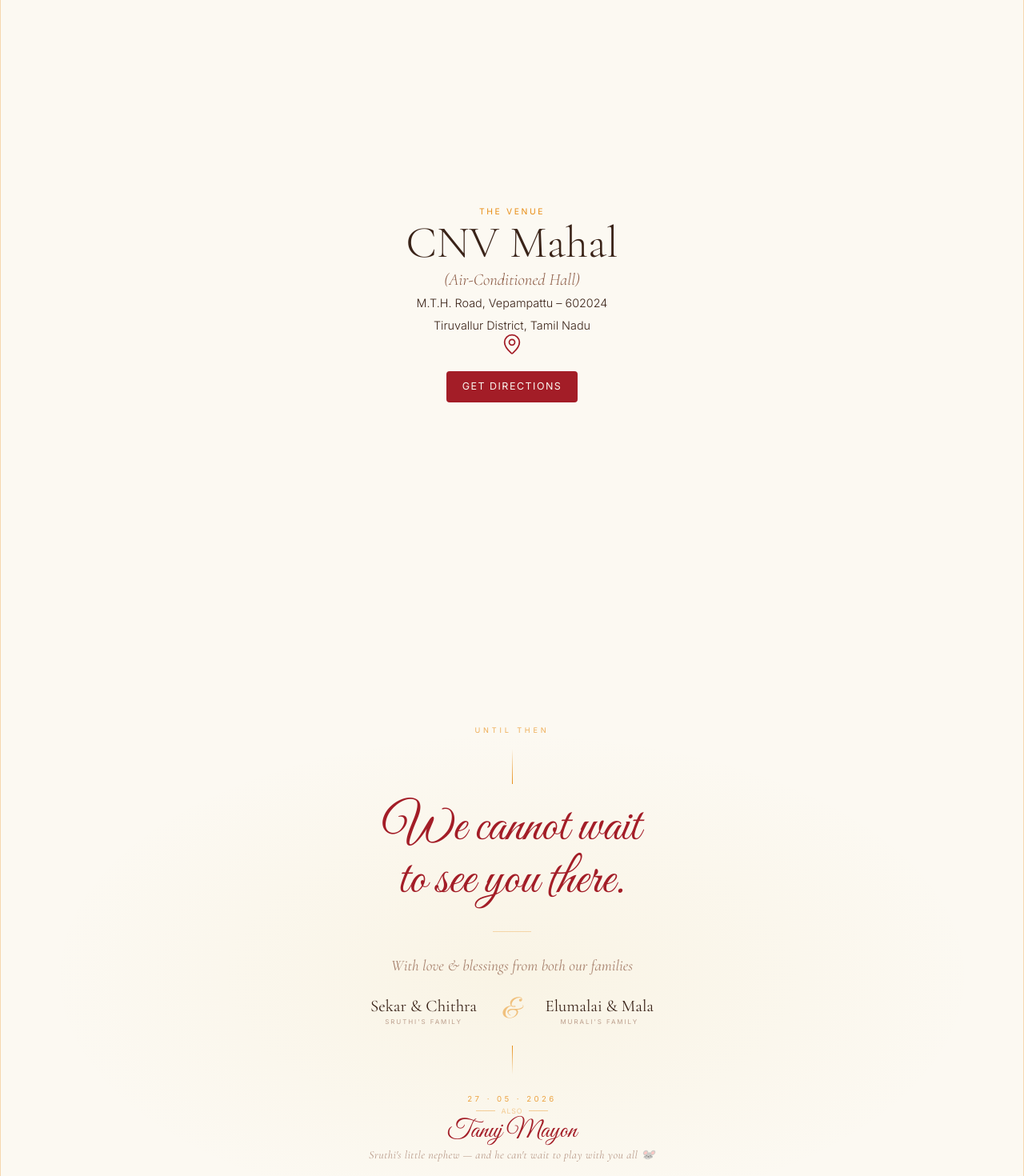
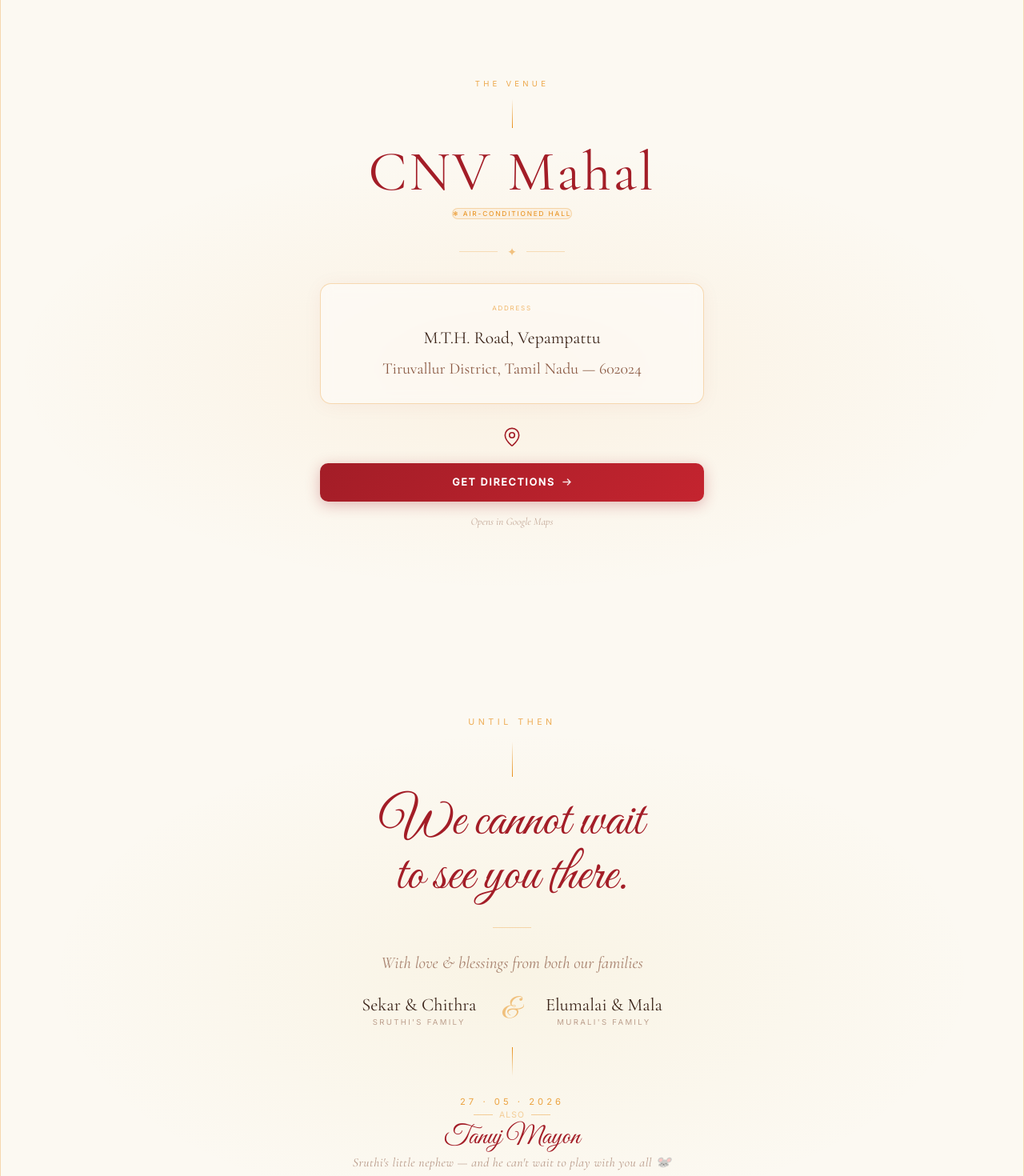
Before and after one commit to iammurali/engagement, a React (Vite) app: page / in a window 1280 px wide. Shown: the part 3220-4690 px from the top of the page at 80% size. Built offline with nearby package versions, Linux system fonts and the light colour scheme.

Commit message:
invitation updates

```diff
--- a/src/components/Closing.jsx
+++ b/src/components/Closing.jsx
@@ -37,7 +37,7 @@ export default function Closing() {
         <Reveal delay={0}>
           <p
             className="font-inter uppercase tracking-[0.42em]"
-            style={{ fontSize: '0.57rem', color: 'var(--color-accent)', opacity: 0.7 }}
+            style={{ fontSize: '0.67rem', color: 'var(--color-accent)', opacity: 0.7 }}
           >
             Until then
           </p>
@@ -64,7 +64,7 @@ export default function Closing() {
           <p
             className="font-vibes"
             style={{
-              fontSize: 'clamp(2.6rem, 9vw, 4rem)',
+              fontSize: 'clamp(2.7rem, 9vw, 4.1rem)',
               color: 'var(--color-primary)',
               lineHeight: 1.1,
             }}
@@ -77,7 +77,7 @@ export default function Closing() {
           <p
             className="font-vibes"
             style={{
-              fontSize: 'clamp(2.6rem, 9vw, 4rem)',
+              fontSize: 'clamp(2.7rem, 9vw, 4.1rem)',
               color: 'var(--color-primary)',
               lineHeight: 1.1,
               marginTop: -4,
@@ -105,7 +105,7 @@ export default function Closing() {
           <p
             className="font-cormorant italic"
             style={{
-              fontSize: 'clamp(1rem, 3.5vw, 1.2rem)',
+              fontSize: 'clamp(1.1rem, 3.5vw, 1.3rem)',
               color: 'var(--color-text-muted)',
               opacity: 0.75,
               marginBottom: 22,
@@ -122,7 +122,7 @@ export default function Closing() {
               <p
                 className="font-cormorant"
                 style={{
-                  fontSize: 'clamp(1.05rem, 3.8vw, 1.3rem)',
+                  fontSize: 'clamp(1.15rem, 3.8vw, 1.4rem)',
                   color: 'var(--color-text-dark)',
                   fontWeight: 400,
                   lineHeight: 1.3,
@@ -132,7 +132,7 @@ export default function Closing() {
               </p>
               <p
                 className="font-inter uppercase tracking-[0.24em] mt-1"
-                style={{ fontSize: '0.5rem', color: 'var(--color-text-muted)', opacity: 0.55 }}
+                style={{ fontSize: '0.6rem', color: 'var(--color-text-muted)', opacity: 0.55 }}
               >
                 Sruthi's Family
               </p>
@@ -141,7 +141,7 @@ export default function Closing() {
             <span
               className="font-vibes"
               style={{
-                fontSize: 'clamp(1.6rem, 5vw, 2.2rem)',
+                fontSize: 'clamp(1.7rem, 5vw, 2.3rem)',
                 color: 'var(--color-accent)',
                 opacity: 0.5,
                 lineHeight: 1,
@@ -154,7 +154,7 @@ export default function Closing() {
               <p
                 className="font-cormorant"
                 style={{
-                  fontSize: 'clamp(1.05rem, 3.8vw, 1.3rem)',
+                  fontSize: 'clamp(1.15rem, 3.8vw, 1.4rem)',
                   color: 'var(--color-text-dark)',
                   fontWeight: 400,
                   lineHeight: 1.3,
@@ -164,7 +164,7 @@ export default function Closing() {
               </p>
               <p
                 className="font-inter uppercase tracking-[0.24em] mt-1"
-                style={{ fontSize: '0.5rem', color: 'var(--color-text-muted)', opacity: 0.55 }}
+                style={{ fontSize: '0.6rem', color: 'var(--color-text-muted)', opacity: 0.55 }}
               >
                 Murali's Family
               </p>
@@ -193,7 +193,7 @@ export default function Closing() {
         <Reveal delay={0.88}>
           <p
             className="font-inter uppercase tracking-[0.36em]"
-            style={{ fontSize: '0.6rem', color: 'var(--color-accent)', opacity: 0.8 }}
+            style={{ fontSize: '0.7rem', color: 'var(--color-accent)', opacity: 0.8 }}
           >
             27 · 05 · 2026
           </p>
@@ -204,13 +204,13 @@ export default function Closing() {
           <div className="flex flex-col items-center mt-8">
             <div className="flex items-center gap-2" style={{ opacity: 0.4 }}>
               <div style={{ width: 24, height: 1, background: 'var(--color-accent)' }} />
-              <span style={{ fontSize: '0.55rem', color: 'var(--color-accent)', letterSpacing: '0.1em', fontFamily: 'Inter, sans-serif', textTransform: 'uppercase' }}>also</span>
+              <span style={{ fontSize: '0.65rem', color: 'var(--color-accent)', letterSpacing: '0.1em', fontFamily: 'Inter, sans-serif', textTransform: 'uppercase' }}>also</span>
               <div style={{ width: 24, height: 1, background: 'var(--color-accent)' }} />
             </div>
             <p
               className="font-vibes mt-2"
               style={{
-                fontSize: 'clamp(1.6rem, 5.5vw, 2rem)',
+                fontSize: 'clamp(1.7rem, 5.5vw, 2.1rem)',
                 color: 'var(--color-primary)',
                 lineHeight: 1.2,
               }}
@@ -220,7 +220,7 @@ export default function Closing() {
             <p
               className="font-cormorant italic mt-1"
               style={{
-                fontSize: 'clamp(0.78rem, 2.4vw, 0.88rem)',
+                fontSize: 'clamp(0.88rem, 2.4vw, 0.98rem)',
                 color: 'var(--color-text-muted)',
                 opacity: 0.6,
                 letterSpacing: '0.03em',
--- a/src/components/RSVP.jsx
+++ b/src/components/RSVP.jsx
@@ -8,7 +8,7 @@ const FORM_URL =
 export default function RSVP() {
   return (
     <section
-      className="relative flex flex-col items-center justify-center snap-start px-6"
+      className="relative flex flex-col items-center justify-center snap-start px-8"
       style={{ background: 'var(--color-bg)', minHeight: '100dvh' }}
     >
       {/* Decorative corner petals */}
@@ -79,7 +79,7 @@ export default function RSVP() {
         viewport={{ once: true, amount: 0.4 }}
         transition={{ duration: 0.9, ease }}
         className="flex flex-col items-center text-center w-full"
-        style={{ maxWidth: 420 }}
+        style={{ maxWidth: 420, padding: '0 12px' }}
       >
         {/* Label */}
         <p
--- a/src/components/TheVenue.jsx
+++ b/src/components/TheVenue.jsx
@@ -3,110 +3,190 @@ import { MapPin } from 'lucide-react'
 
 const ease = [0.22, 1, 0.36, 1]
 
-const MAPS_URL = 'https://www.google.com/maps/search/?api=1&query=CNV+Mahal+MTH+Road+Vepampattu+602024+Tiruvallur'
+const MAPS_URL =
+  'https://www.google.com/maps/search/?api=1&query=CNV+Mahal+MTH+Road+Vepampattu+602024+Tiruvallur'
+
+function Reveal({ children, delay = 0, style = {}, className = '' }) {
+  return (
+    <motion.div
+      initial={{ opacity: 0, y: 16 }}
+      whileInView={{ opacity: 1, y: 0 }}
+      viewport={{ once: true, amount: 0.3 }}
+      transition={{ duration: 0.9, delay, ease }}
+      style={style}
+      className={className}
+    >
+      {children}
+    </motion.div>
+  )
+}
 
 export default function TheVenue() {
   return (
     <section
-      className="flex flex-col flex-none justify-center items-center px-8 md:px-16 min-h-[100dvh] snap-start text-center"
-      style={{ maxWidth: 760, margin: '0 auto' }}
+      className="relative flex flex-col items-center justify-center snap-start text-center px-8"
+      style={{ background: 'var(--color-bg)', minHeight: '100dvh', paddingLeft: 24, paddingRight: 24 }}
     >
-      <motion.p
-        className="font-inter uppercase tracking-[0.25em] mb-4"
-        style={{ fontSize: '0.65rem', color: 'var(--color-accent)' }}
-        initial={{ opacity: 0 }}
-        whileInView={{ opacity: 1 }}
-        viewport={{ once: true, amount: 0.3 }}
-        transition={{ duration: 0.7, ease }}
+      {/* Soft radial glow */}
+      <div
+        className="absolute inset-0 pointer-events-none"
+        style={{
+          background:
+            'radial-gradient(ellipse 70% 50% at 50% 60%, rgba(232,141,20,0.07) 0%, transparent 70%)',
+        }}
+      />
+
+      <div className="relative flex flex-col items-center w-full" style={{ maxWidth: 480, width: '100%' }}>
+
+        {/* Label */}
+        <Reveal delay={0}>
+          <p
+            className="font-inter uppercase tracking-[0.44em]"
+            style={{ fontSize: '0.6rem', color: 'var(--color-accent)', opacity: 0.75 }}
           >
             The Venue
-      </motion.p>
+          </p>
+        </Reveal>
 
-      <motion.h2
+        {/* Divider line down */}
+        <Reveal delay={0.1}>
+          <motion.div
+            initial={{ scaleY: 0 }}
+            whileInView={{ scaleY: 1 }}
+            viewport={{ once: true }}
+            transition={{ duration: 0.7, delay: 0.15, ease }}
+            style={{
+              width: 1,
+              height: 36,
+              background: 'linear-gradient(to bottom, transparent, var(--color-accent))',
+              margin: '12px auto 18px',
+              transformOrigin: 'top',
+            }}
+          />
+        </Reveal>
+
+        {/* Venue name */}
+        <Reveal delay={0.2}>
+          <h2
             className="font-cormorant"
             style={{
-          fontSize: 'clamp(2.2rem, 8vw, 3.5rem)',
-          color: 'var(--color-text-dark)',
-          fontWeight: 300,
-          lineHeight: 1.1,
+              fontSize: 'clamp(2.8rem, 10vw, 4.4rem)',
+              color: 'var(--color-primary)',
+              fontWeight: 400,
+              lineHeight: 1.05,
+              letterSpacing: '0.04em',
             }}
-        initial={{ opacity: 0, y: 20 }}
-        whileInView={{ opacity: 1, y: 0 }}
-        viewport={{ once: true, amount: 0.3 }}
-        transition={{ duration: 0.9, delay: 0.1, ease }}
           >
             CNV Mahal
-      </motion.h2>
+          </h2>
+        </Reveal>
 
-      <motion.p
-        className="font-cormorant italic mt-1"
+        {/* AC tag */}
+        <Reveal delay={0.3}>
+          <span
+            className="font-inter uppercase tracking-[0.22em] inline-flex items-center gap-1 mt-2 px-3 py-1 rounded-full"
             style={{
-          fontSize: 'clamp(1rem, 3.5vw, 1.3rem)',
-          color: 'var(--color-text-muted)',
-          fontWeight: 300,
+              fontSize: '0.52rem',
+              color: 'var(--color-accent)',
+              border: '1px solid var(--color-border)',
+              background: 'rgba(232,141,20,0.06)',
             }}
-        initial={{ opacity: 0 }}
-        whileInView={{ opacity: 1 }}
-        viewport={{ once: true, amount: 0.3 }}
-        transition={{ duration: 0.7, delay: 0.2, ease }}
           >
-        (Air-Conditioned Hall)
-      </motion.p>
+            ❄ Air-Conditioned Hall
+          </span>
+        </Reveal>
 
-      <motion.div
-        className="flex flex-col items-center mt-8 gap-1"
-        initial={{ opacity: 0, y: 16 }}
-        whileInView={{ opacity: 1, y: 0 }}
-        viewport={{ once: true, amount: 0.3 }}
-        transition={{ duration: 0.8, delay: 0.3, ease }}
+        {/* Ornament divider */}
+        <Reveal delay={0.38} style={{ margin: '28px 0' }}>
+          <div className="flex items-center gap-3">
+            <div style={{ width: 48, height: 1, background: 'var(--color-accent)', opacity: 0.25 }} />
+            <span style={{ fontSize: '0.9rem', color: 'var(--color-accent)', opacity: 0.5 }}>✦</span>
+            <div style={{ width: 48, height: 1, background: 'var(--color-accent)', opacity: 0.25 }} />
+          </div>
+        </Reveal>
+
+        {/* Address card */}
+        <Reveal delay={0.46} style={{ width: '100%' }}>
+          <div
+            style={{
+              border: '1px solid var(--color-border)',
+              borderRadius: 14,
+              padding: '1.5rem 1.75rem',
+              background: 'rgba(255,255,255,0.45)',
+              backdropFilter: 'blur(8px)',
+              boxShadow: '0 2px 24px rgba(163,29,39,0.05)',
+            }}
           >
             <p
-          className="font-inter"
-          style={{ fontSize: '0.9rem', color: 'var(--color-text-dark)', lineHeight: 1.9, fontWeight: 300 }}
+              className="font-inter uppercase tracking-[0.22em]"
+              style={{ fontSize: '0.5rem', color: 'var(--color-accent)', opacity: 0.6, marginBottom: '0.75rem' }}
             >
-          M.T.H. Road, Vepampattu &ndash; 602024
+              Address
+            </p>
+            <p
+              className="font-cormorant"
+              style={{
+                fontSize: 'clamp(1.1rem, 3.5vw, 1.35rem)',
+                color: 'var(--color-text-dark)',
+                lineHeight: 1.8,
+                fontWeight: 400,
+              }}
+            >
+              M.T.H. Road, Vepampattu
               <br />
-          Tiruvallur District, Tamil Nadu
+              <span style={{ color: 'var(--color-text-muted)', fontSize: '0.92em' }}>
+                Tiruvallur District, Tamil Nadu — 602024
+              </span>
             </p>
-      </motion.div>
+          </div>
+        </Reveal>
 
-      <motion.div
-        className="mt-10 flex flex-col items-center gap-4"
-        initial={{ opacity: 0, y: 20 }}
-        whileInView={{ opacity: 1, y: 0 }}
-        viewport={{ once: true, amount: 0.3 }}
-        transition={{ duration: 0.8, delay: 0.45, ease }}
-      >
-        {/* Animated pin */}
+        {/* Map pin + directions */}
+        <Reveal delay={0.56} style={{ marginTop: '2rem', width: '100%' }}>
+          <div className="flex flex-col items-center gap-4">
             <motion.div
               animate={{ y: [0, -6, 0] }}
               transition={{ duration: 1.8, repeat: Infinity, ease: 'easeInOut' }}
             >
-          <MapPin
-            size={28}
-            strokeWidth={1.5}
-            style={{ color: 'var(--color-primary)' }}
-          />
+              <MapPin size={26} strokeWidth={1.5} style={{ color: 'var(--color-primary)' }} />
             </motion.div>
 
-        <a
+            <motion.a
               href={MAPS_URL}
               target="_blank"
               rel="noopener noreferrer"
-          className="font-inter inline-flex items-center gap-2 px-8 py-3 rounded-sm transition-opacity hover:opacity-80 active:opacity-70"
+              whileTap={{ scale: 0.97 }}
+              className="font-inter inline-flex items-center justify-center gap-2"
               style={{
-            background: 'var(--color-primary)',
-            color: '#FAF6EF',
+                width: '100%',
+                padding: '0.9rem 1.5rem',
+                borderRadius: 10,
+                background: 'linear-gradient(135deg, var(--color-primary) 0%, #c4242f 100%)',
+                color: '#fff',
                 fontSize: '0.78rem',
-            letterSpacing: '0.12em',
+                fontWeight: 600,
+                letterSpacing: '0.14em',
                 textTransform: 'uppercase',
                 textDecoration: 'none',
-            padding: '10px 20px'
+                boxShadow: '0 4px 18px rgba(163,29,39,0.3)',
               }}
             >
-          Get Directions
-        </a>
-      </motion.div>
+              <span>Get Directions</span>
+              <svg width="13" height="13" viewBox="0 0 13 13" fill="none" style={{ opacity: 0.85 }}>
+                <path d="M2 6.5h9M7.5 3l3.5 3.5L7.5 10" stroke="currentColor" strokeWidth="1.5" strokeLinecap="round" strokeLinejoin="round" />
+              </svg>
+            </motion.a>
+
+            <p
+              className="font-cormorant italic"
+              style={{ fontSize: '0.82rem', color: 'var(--color-text-muted)', opacity: 0.5 }}
+            >
+              Opens in Google Maps
+            </p>
+          </div>
+        </Reveal>
+
+      </div>
     </section>
   )
 }
```
Lines whose indentation alone changed are shown as unchanged.
